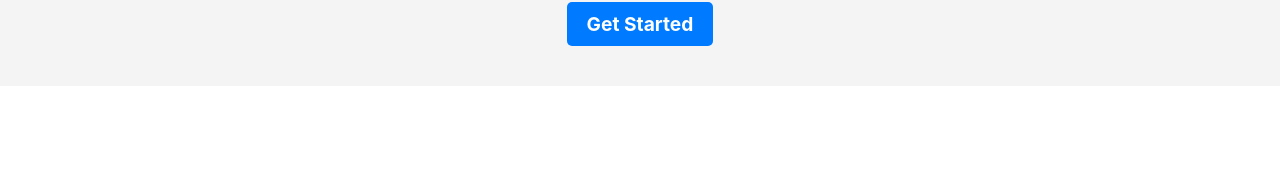
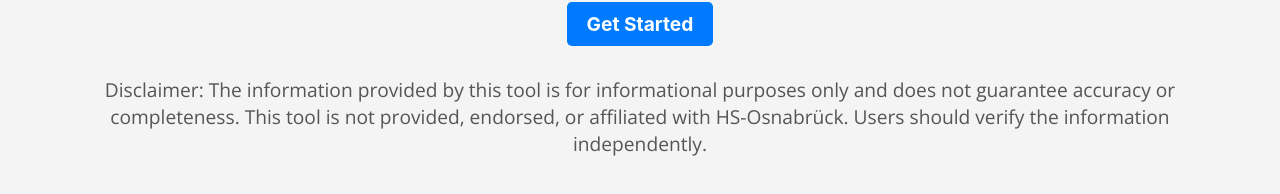
Before and after one commit to fwallmeier/HsOsnabrueckFilterICS, a React (Create React App) app in the folder frontend/: page / in a window 1280 px wide. Shown: the part 630-824 px from the top of the page. Before the commit the page ends 800 px from the top, so only its background shows below. Built offline with nearby package versions, Linux system fonts and the light colour scheme.

Commit message:
Reorganisation

```diff
--- a/frontend/src/components/WelcomePage.js
+++ b/frontend/src/components/WelcomePage.js
@@ -11,6 +11,10 @@ function Welcome() {
             <p>Effortlessly Filter and Download Your Calendar Events.</p>
             <p>You can use for example: https://sked.lin.hs-osnabrueck.de/sked/jg/22SPS.ics</p>
             <Link className="get-started-btn" to="/filter">Get Started</Link>
+            <br/>
+            <br/>
+            <p>Disclaimer: The information provided by this tool is for informational purposes only and does not guarantee accuracy or completeness.
+                This tool is not provided, endorsed, or affiliated with HS-Osnabrück. Users should verify the information independently.</p>
         </div>
         </>
     );
```
